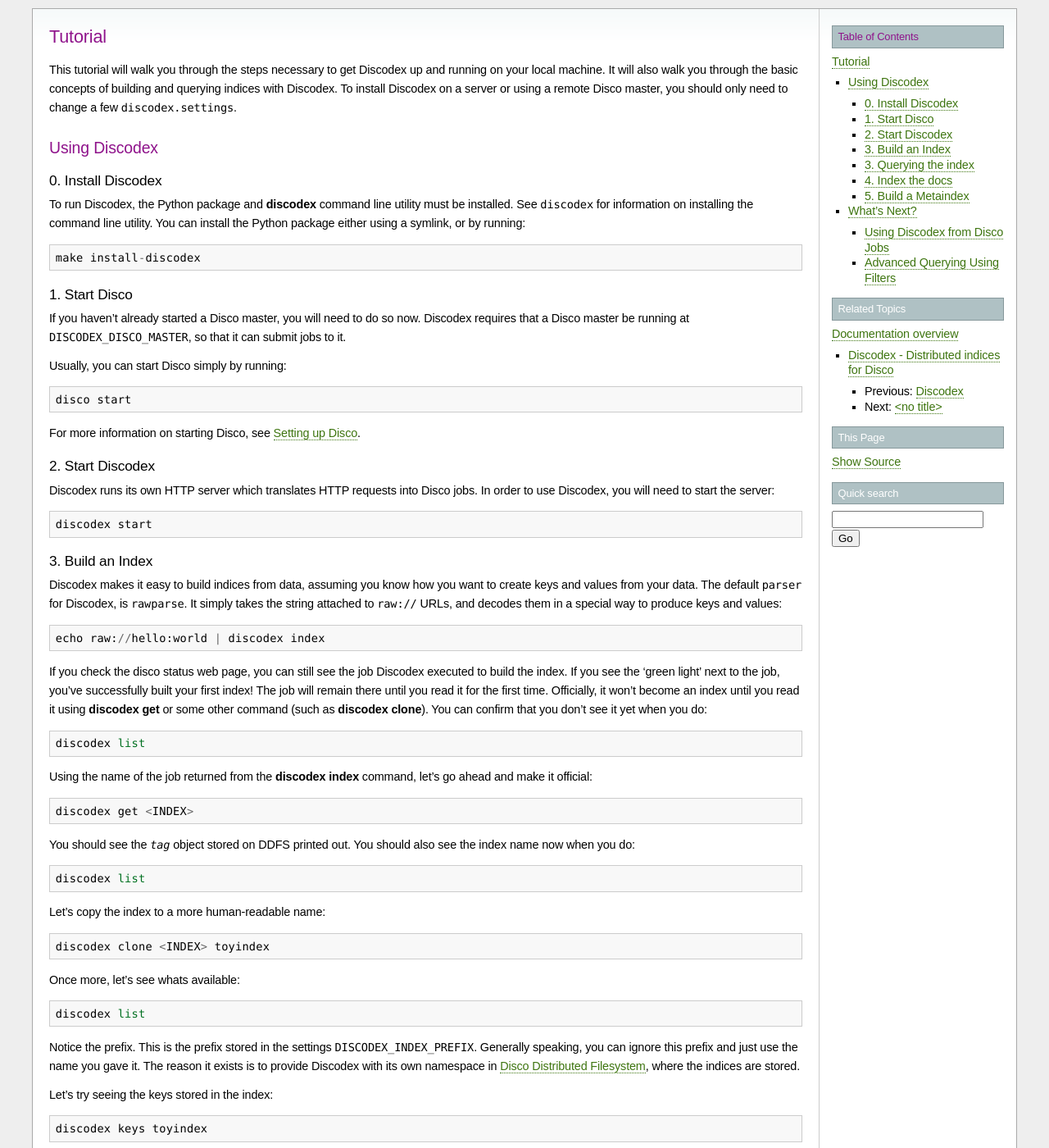
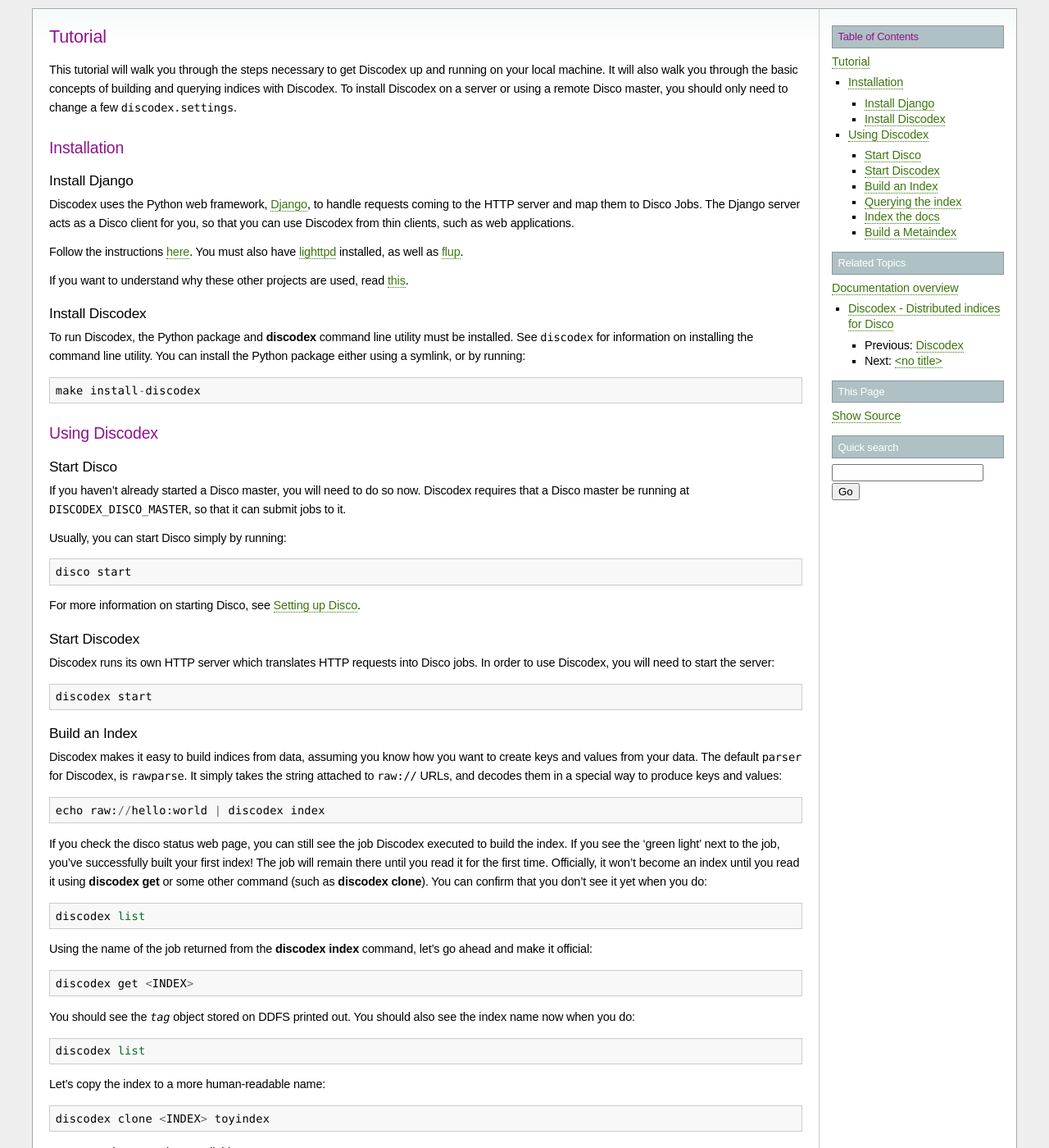
Before and after one commit to discoproject/disco, a Sphinx documentation site: the page built from doc/contrib/discodex/tutorial.rst, in a window 1280 px wide and 1400 px high. Shown: the whole window at 82% size. Built offline with Sphinx 7.4.7, drawn with Linux system fonts in a browser that asks for light colours; some of the changed text lies outside the part shown.

Commit message:
added instructions about dependencies for discodex to tutorial

```diff
--- a/doc/contrib/discodex/tutorial.rst
+++ b/doc/contrib/discodex/tutorial.rst
@@ -8,11 +8,28 @@
 To install Discodex on a server or using a remote Disco master, you should
 only need to change a few :mod:`discodex.settings`.
 
-Using Discodex
-''''''''''''''
+Installation
+''''''''''''
 
-0. Install Discodex
--------------------
+Install Django
+--------------
+
+Discodex uses the Python web framework, `Django`_,
+to handle requests coming to the HTTP server and map them to Disco Jobs.
+The Django server acts as a Disco client for you,
+so that you can use Discodex from thin clients, such as web applications.
+
+Follow the instructions `here <http://docs.djangoproject.com/en/1.2/intro/install/#install-django>`_.
+You must also have `lighttpd <http://www.lighttpd.net/download/>`_ installed,
+as well as `flup <http://trac.saddi.com/flup>`_.
+
+If you want to understand why these other projects are used,
+read `this <http://docs.djangoproject.com/en/dev/howto/deployment/fastcgi/>`_.
+
+.. _Django: http://www.djangoproject.com
+
+Install Discodex
+----------------
 
 To run Discodex, the Python package and :program:`discodex` command line utility must be installed.
 See :mod:`discodex <discodexcli>` for information on installing the command line utility.
@@ -20,8 +37,11 @@
 
         make install-discodex
 
-1. Start Disco
---------------
+Using Discodex
+''''''''''''''
+
+Start Disco
+-----------
 
 If you haven't already started a Disco master, you will need to do so now.
 Discodex requires that a Disco master be running at :envvar:`DISCODEX_DISCO_MASTER`,
@@ -33,8 +53,8 @@
 
 For more information on starting Disco, see :ref:`setup`.
 
-2. Start Discodex
------------------
+Start Discodex
+--------------
 
 Discodex runs its own HTTP server which translates HTTP requests into
 Disco jobs.
@@ -42,8 +62,8 @@
 
          discodex start
 
-3. Build an Index
------------------
+Build an Index
+--------------
 
 Discodex makes it easy to build indices from data, assuming you know how you
 want to create keys and values from your data.
@@ -135,8 +155,8 @@
 
 .. warning:: Be careful, this command will purge all of your Disco jobs!
 
-3. Querying the index
----------------------
+Querying the index
+------------------
 
 Let's build a slightly more complicated index and try querying it::
 
@@ -155,8 +175,8 @@
 In queries from the command line, you can use spaces to separate clauses,
 and commas to separate literals.
 
-4. Index the docs
------------------
+Index the docs
+--------------
 
 Let's try indexing some real files now.
 We can use the Disco documentation::
@@ -180,8 +200,8 @@
 
 Congratulations, you've built a basic search engine!
 
-5. Build a Metaindex
---------------------
+Build a Metaindex
+-----------------
 
 A :term:`metaindex` is an index built on top of the keys of another index.
 The easiest way to understand what it does is probably just to build one.
```
Also changed, not shown: other parts of doc/contrib/discodex/tutorial.rst (+8 -7 lines).
